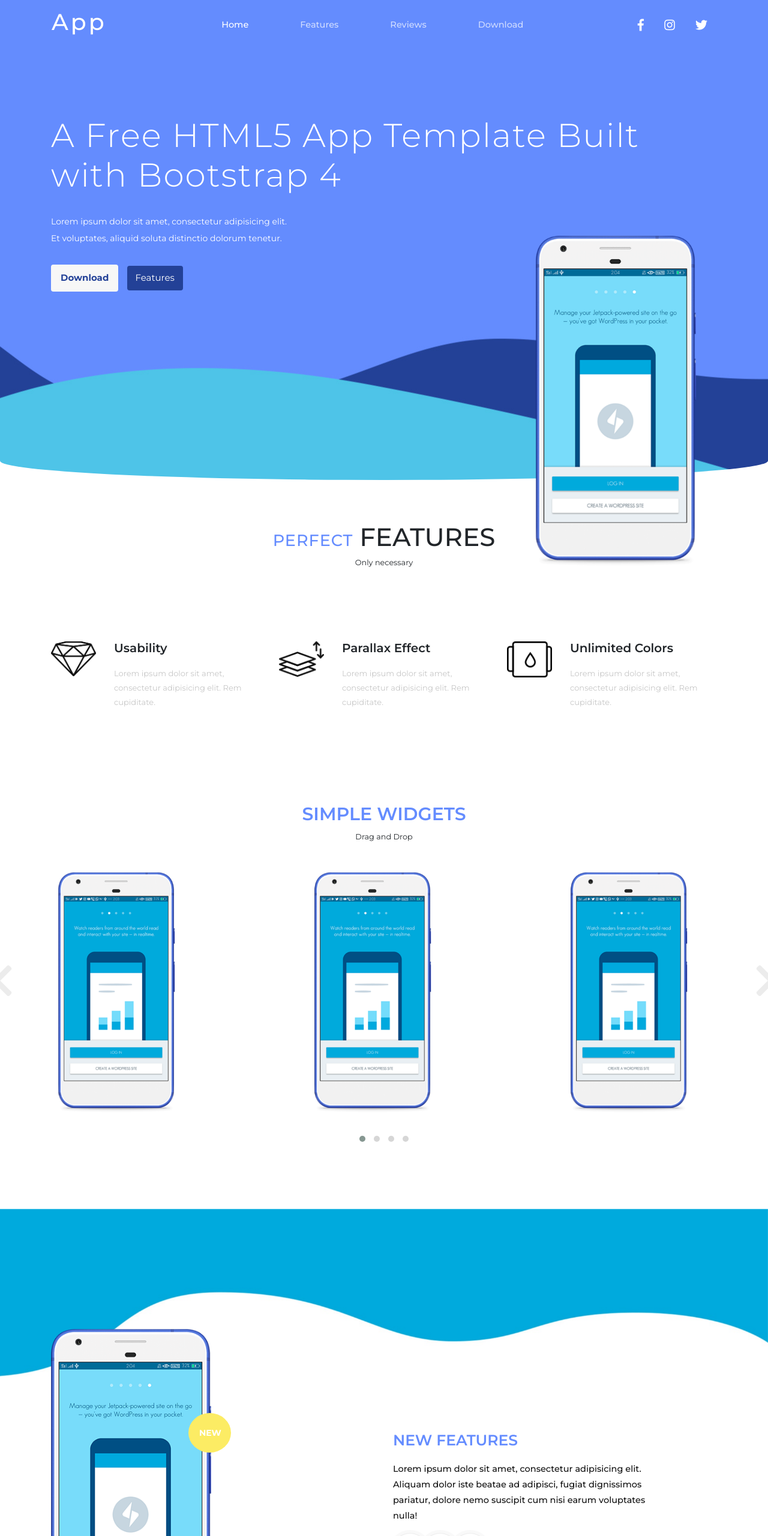
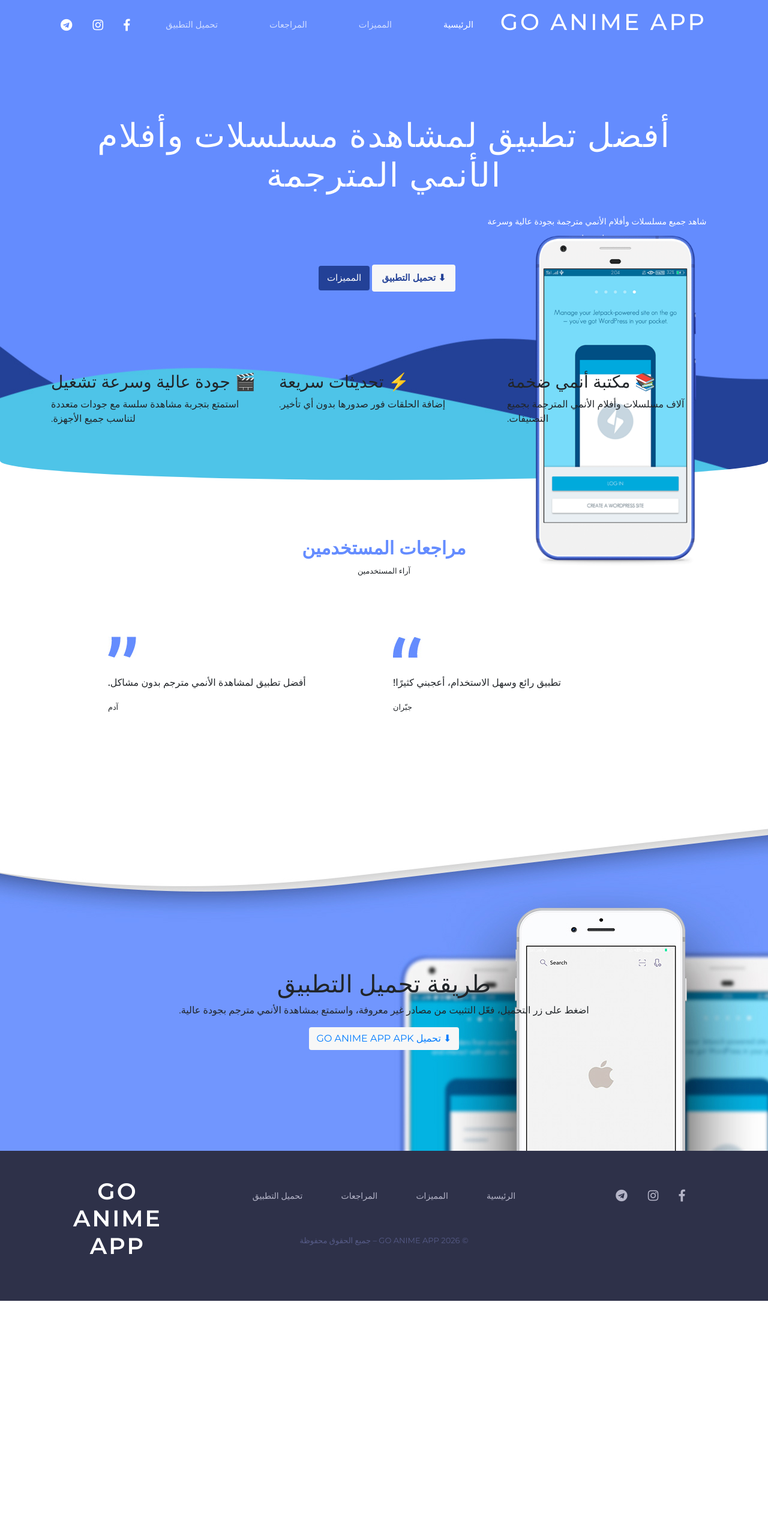
Before and after one commit to go-anime-app/waseem-test, a plain HTML site: page index.html in a window 1280 px wide. Shown: the top 2560 px of the page at 60% size. After the commit the page ends 2168 px from the top, so only its background shows below. Drawn offline with Linux system fonts and the light colour scheme.

Commit message:
Update index.html

```diff
--- a/index.html
+++ b/index.html
@@ -1,28 +1,23 @@
 <!DOCTYPE html>
-<!--
-	App by FreeHTML5.co
-	Twitter: http://twitter.com/fh5co
-	URL: http://freehtml5.co
--->
-<html lang="en">
+<html lang="ar" dir="rtl">
 <head>
 	<meta charset="UTF-8">
-	<title>App &mdash; Free Website Template, Free HTML5 Template by FreeHTML5.co</title>
+	<title>GO ANIME APP – أفضل تطبيق لمشاهدة مسلسلات وأفلام الأنمي المترجمة</title>
 	<meta name="viewport" content="width=device-width, initial-scale=1.0">
-	<meta name="description" content="Free HTML5 Website Template by FreeHTML5.co" />
-	<meta name="keywords" content="free website templates, free html5, free template, free bootstrap, free website template, html5, css3, mobile first, responsive" />
-	<meta name="author" content="FreeHTML5.co" />
+	<meta name="description" content="تحميل تطبيق GO ANIME APP لمشاهدة مسلسلات وأفلام الأنمي المترجمة بجودة عالية وتحديثات مستمرة على أجهزة الأندرويد">
+	<meta name="keywords" content="انمي, anime, GO ANIME APP, مشاهدة انمي, تحميل انمي, APK">
+	<meta name="author" content="GO ANIME APP">
 
 	<!-- Facebook and Twitter integration -->
-	<meta property="og:title" content=""/>
-	<meta property="og:image" content=""/>
-	<meta property="og:url" content=""/>
-	<meta property="og:site_name" content=""/>
-	<meta property="og:description" content=""/>
-	<meta name="twitter:title" content="" />
-	<meta name="twitter:image" content="" />
-	<meta name="twitter:url" content="" />
-	<meta name="twitter:card" content="" />
+	<meta property="og:title" content="GO ANIME APP – مشاهدة الأنمي المترجم"/>
+	<meta property="og:image" content="img/app-preview.png"/>
+	<meta property="og:url" content="https://www.go-anime-app.com/"/>
+	<meta property="og:site_name" content="GO ANIME APP"/>
+	<meta property="og:description" content="أفضل تطبيق لمشاهدة وتحميل الأنمي مترجم بجودة عالية على الأندرويد"/>
+	<meta name="twitter:title" content="GO ANIME APP – مشاهدة الأنمي المترجم" />
+	<meta name="twitter:image" content="img/app-preview.png" />
+	<meta name="twitter:url" content="https://www.go-anime-app.com/" />
+	<meta name="twitter:card" content="summary_large_image" />
 
 	<!-- Bootstrap  -->
 	<link rel="stylesheet" href="css/bootstrap.css">
@@ -32,24 +27,19 @@
 	<!-- Animate.css -->
 	<link rel="stylesheet" href="css/animate.css">
 	<!-- Font Awesome -->
-	<link rel="stylesheet" href="https://use.fontawesome.com/releases/v5.0.13/css/all.css" integrity="sha384-DNOHZ68U8hZfKXOrtjWvjxusGo9WQnrNx2sqG0tfsghAvtVlRW3tvkXWZh58N9jp" crossorigin="anonymous">
+	<link rel="stylesheet" href="https://use.fontawesome.com/releases/v5.0.13/css/all.css">
 
 	<!-- Theme style  -->
 	<link rel="stylesheet" href="css/style.css">
 </head>
 <body>
 
-
 <div id="page-wrap">
 
-
-	<!-- ==========================================================================================================
-													   HERO
-		 ========================================================================================================== -->
-
+	<!-- HERO -->
 	<div id="fh5co-hero-wrapper">
 		<nav class="container navbar navbar-expand-lg main-navbar-nav navbar-light">
-			<a class="navbar-brand" href="">App</a>
+			<a class="navbar-brand" href="">GO ANIME APP</a>
 			<button class="navbar-toggler" type="button" data-toggle="collapse" data-target="#navbarSupportedContent" aria-controls="navbarSupportedContent" aria-expanded="false" aria-label="Toggle navigation">
 				<span class="navbar-toggler-icon"></span>
 			</button>
@@ -57,253 +47,135 @@
 			<div class="collapse navbar-collapse" id="navbarSupportedContent">
 				<ul class="navbar-nav nav-items-center ml-auto mr-auto">
 					<li class="nav-item active">
-						<a class="nav-link" href="#">Home <span class="sr-only">(current)</span></a>
+						<a class="nav-link" href="#">الرئيسية</a>
 					</li>
 					<li class="nav-item">
-						<a class="nav-link" href="#" onclick="$('#fh5co-features').goTo();return false;">Features</a>
+						<a class="nav-link" href="#" onclick="$('#fh5co-features').goTo();return false;">المميزات</a>
 					</li>
 					<li class="nav-item">
-						<a class="nav-link" href="#" onclick="$('#fh5co-reviews').goTo();return false;">Reviews</a>
+						<a class="nav-link" href="#" onclick="$('#fh5co-reviews').goTo();return false;">المراجعات</a>
 					</li>
 					<li class="nav-item">
-						<a class="nav-link" href="#"  onclick="$('#fh5co-download').goTo();return false;">Download</a>
+						<a class="nav-link" href="#" onclick="$('#fh5co-download').goTo();return false;">تحميل التطبيق</a>
 					</li>
 				</ul>
 				<div class="social-icons-header">
-					<a href="https://www.facebook.com/fh5co"><i class="fab fa-facebook-f"></i></a>
-					<a href="https://freehtml5.co"><i class="fab fa-instagram"></i></a>
-					<a href="https://www.twitter.com/fh5co"><i class="fab fa-twitter"></i></a>
+					<a href="https://www.facebook.com/goanimeapp"><i class="fab fa-facebook-f"></i></a>
+					<a href="https://www.instagram.com/goanimeapp"><i class="fab fa-instagram"></i></a>
+					<a href="https://t.me/goanimeapp"><i class="fab fa-telegram"></i></a>
 				</div>
 			</div>
 		</nav>
 
-		<div class="container fh5co-hero-inner">
-			<h1 class="animated fadeIn wow" data-wow-delay="0.4s">A Free HTML5 App Template Built with Bootstrap 4</h1>
-			<p class="animated fadeIn wow" data-wow-delay="0.67s">Lorem ipsum dolor sit amet, consectetur adipisicing elit. Et voluptates, aliquid soluta distinctio dolorum tenetur. </p>
-			<button class="btn btn-md download-btn-first wow fadeInLeft animated" data-wow-delay="0.85s" onclick="$('#fh5co-download').goTo();return false;">Download</button>
-			<button class="btn btn-md features-btn-first animated fadeInLeft wow" data-wow-delay="0.95s" onclick="$('#fh5co-features').goTo();return false;">Features</button>
-			<img class="fh5co-hero-smartphone animated fadeInRight wow" data-wow-delay="1s" src="img/phone-image.png" alt="Smartphone">
+		<div class="container fh5co-hero-inner text-center">
+			<h1 class="animated fadeIn wow" data-wow-delay="0.4s">أفضل تطبيق لمشاهدة مسلسلات وأفلام الأنمي المترجمة</h1>
+			<p class="animated fadeIn wow" data-wow-delay="0.67s">شاهد جميع مسلسلات وأفلام الأنمي مترجمة بجودة عالية وسرعة تشغيل ممتازة</p>
+			<button class="btn btn-md download-btn-first wow fadeInLeft animated" data-wow-delay="0.85s" onclick="window.location.href='https://YOUR-LINK/go-anime.apk'">⬇ تحميل التطبيق</button>
+			<button class="btn btn-md features-btn-first animated fadeInLeft wow" data-wow-delay="0.95s" onclick="$('#fh5co-features').goTo();return false;">المميزات</button>
+			<img class="fh5co-hero-smartphone animated fadeInRight wow" data-wow-delay="1s" src="img/phone-image.png" alt="GO ANIME APP">
 		</div>
+	</div>
 
-
-	</div> <!-- first section wrapper -->
-
-
-	<!-- ==========================================================================================================
-													 ADVANTAGES
-		 ========================================================================================================== -->
-
-	<div class="fh5co-advantages-outer">
+	<!-- FEATURES -->
+	<div class="fh5co-features-outer" id="fh5co-features">
 		<div class="container">
-			<h1 class="second-title"><span class="span-perfect">Perfect</span> <span class="span-features">Features</span></h1>
-			<small>Only necessary</small>
-
-			<div class="row fh5co-advantages-grid-columns wow animated fadeIn" data-wow-delay="0.36s">
+			<div class="row fh5co-features-grid-columns">
 
 				<div class="col-sm-4">
-					<img class="grid-image" src="img/icon-1.png" alt="Icon-1">
-					<h1 class="grid-title">Usability</h1>
-					<p class="grid-desc">Lorem ipsum dolor sit amet, consectetur adipisicing elit. Rem cupiditate.</p>
+					<div class="feature">
+						<h3>📚 مكتبة أنمي ضخمة</h3>
+						<p>آلاف مسلسلات وأفلام الأنمي المترجمة بجميع التصنيفات.</p>
+					</div>
 				</div>
 
 				<div class="col-sm-4">
-					<img class="grid-image" src="img/icon-2.png" alt="Icon-2">
-					<h1 class="grid-title">Parallax Effect</h1>
-					<p class="grid-desc">Lorem ipsum dolor sit amet, consectetur adipisicing elit. Rem cupiditate.</p>
+					<div class="feature">
+						<h3>⚡ تحديثات سريعة</h3>
+						<p>إضافة الحلقات فور صدورها بدون أي تأخير.</p>
+					</div>
 				</div>
 
 				<div class="col-sm-4">
-					<img class="grid-image" src="img/icon-3.png" alt="Icon-3">
-					<h1 class="grid-title">Unlimited Colors</h1>
-					<p class="grid-desc">Lorem ipsum dolor sit amet, consectetur adipisicing elit. Rem cupiditate.</p>
+					<div class="feature">
+						<h3>🎬 جودة عالية وسرعة تشغيل</h3>
+						<p>استمتع بتجربة مشاهدة سلسة مع جودات متعددة لتناسب جميع الأجهزة.</p>
+					</div>
 				</div>
-
 
 			</div>
 		</div>
 	</div>
 
-
-	<!-- ==========================================================================================================
-													  SLIDER
-		 ========================================================================================================== -->
-
-	<div class="fh5co-slider-outer wow fadeIn" data-wow-delay="0.36s">
-		<h1>SIMPLE WIDGETS</h1>
-		<small>Drag and Drop</small>
-		<div class="container fh5co-slider-inner">
-
-			<div class="owl-carousel owl-theme">
-
-				<div class="item"><img src="img/smartphone-2.png" alt=""></div>
-				<div class="item"><img src="img/smartphone-2.png" alt=""></div>
-				<div class="item"><img src="img/iphone.png" alt=""></div>
-				<div class="item"><img src="img/smartphone-2.png" alt=""></div>
-
-
-			</div>
-
-		</div>
-	</div>
-
-
-	<!-- ==========================================================================================================
-													  FEATURES
-		 ========================================================================================================== -->
-
-	<div class="curved-bg-div wow animated fadeIn" data-wow-delay="0.15s"></div>
-	<div id="fh5co-features" class="fh5co-features-outer">
-		<div class="container">
-
-			<div class="row fh5co-features-grid-columns">
-
-				<div class="col-sm-6 in-order-1 wow animated fadeInLeft" data-wow-delay="0.22s">
-					<div class="col-sm-image-container">
-						<img class="img-float-left" src="img/smartphone-1.png" alt="smartphone-1">
-						<span class="span-new">NEW</span>
-						<span class="span-free">Free</span>
-					</div>
-				</div>
-
-				<div class="col-sm-6 in-order-2 sm-6-content wow animated fadeInRight" data-wow-delay="0.22s">
-					<h1>New Features</h1>
-					<p>Lorem ipsum dolor sit amet, consectetur adipisicing elit. Aliquam dolor iste beatae ad adipisci, fugiat dignissimos pariatur, dolore nemo suscipit cum nisi earum voluptates nulla! </p>
-					<span class="circle circle-first"><i class="fab fa-instagram"></i></span>
-					<span class="circle circle-middle"><i class="fab fa-facebook"></i></span>
-					<span class="circle circle-last"><i class="fab fa-twitter"></i></span>
-				</div>
-
-				<div class="col-sm-6 in-order-3 sm-6-content wow animated fadeInLeft" data-wow-delay="0.22s">
-					<h1>REAL-TIME STATISTICS</h1>
-					<p>Lorem ipsum dolor sit amet, consectetur adipisicing elit. Aliquam dolor iste beatae ad adipisci, fugiat dignissimos pariatur, dolore nemo suscipit cum nisi earum voluptates nulla! </p>
-					<span class="circle circle-first"><i class="fas fa-star"></i></span>
-					<span class="circle circle-middle"><i class="far fa-star"></i></span>
-					<span class="circle circle-last"><i class="far fa-thumbs-up"></i></span>
-				</div>
-
-				<div class="col-sm-6 in-order-4 wow animated fadeInRight" data-wow-delay="0.22s">
-					<img class="img-float-right" src="img/smartphone-2.png" alt="smartphone-2">
-				</div>
-
-				<div class="col-sm-6 in-order-5 wow animated fadeInLeft" data-wow-delay="0.22s">
-					<div class="col-sm-image-container">
-						<img class="img-float-left" src="img/smartphone-2.png" alt="smartphone-3">
-						<span class="span-data">DATA</span>
-						<span class="span-percent">100%</span>
-					</div>
-				</div>
-				<div class="col-sm-6 in-order-6 sm-6-content wow animated fadeInRight" data-wow-delay="0.22s">
-					<h1>POWERFUL BACKEND</h1>
-					<p>Lorem ipsum dolor sit amet, consectetur adipisicing elit. Aliquam dolor iste beatae ad adipisci, fugiat dignissimos pariatur, dolore nemo suscipit cum nisi earum voluptates nulla! </p>
-					<span class="circle circle-first">95%</span>
-					<span class="circle circle-middle"><i class="fas fa-forward"></i></span>
-					<span class="circle circle-last"><i class="fab fa-github"></i></span>
-
-				</div>
-
-
-
-
-			</div> <!-- row -->
-
-
-		</div>
-	</div>
-
-
-	<!-- ==========================================================================================================
-													  REVIEWS
-		 ========================================================================================================== -->
-
+	<!-- REVIEWS -->
 	<div id="fh5co-reviews" class="fh5co-reviews-outer">
-		<h1>What people are saying</h1>
-		<small>Reviews</small>
+		<h1>مراجعات المستخدمين</h1>
+		<small>آراء المستخدمين</small>
 		<div class="container fh5co-reviews-inner">
 			<div class="row justify-content-center">
-				<div class="col-sm-5 wow fadeIn animated" data-wow-delay="0.25s">
+				<div class="col-sm-5">
 					<img class="float-left" src="img/quotes-1.jpg" alt="Quote 1">
-					<p class="testimonial-desc">Lorem ipsum dolor sit amet, consectetur adipisicing elit. Quis similique quasi.</p>
-					<small class="testimonial-author">John Doe</small>
-					<img class="float-right" src="img/quotes-2.jpg" alt="Quote 2">
+					<p class="testimonial-desc">تطبيق رائع وسهل الاستخدام، أعجبني كثيرًا!</p>
+					<small class="testimonial-author">جبّران</small>
 				</div>
-				<div class="col-sm-5 testimonial-2 wow fadeIn animated" data-wow-delay="0.67s">
-					<img class="float-left" src="img/quotes-1.jpg" alt="Quote 1">
-					<p class="testimonial-desc">Lorem ipsum dolor sit amet, consectetur adipisicing elit. Quis similique quasi.</p>
-					<small class="testimonial-author">Someone</small>
-					<img class="float-right" src="img/quotes-2.jpg" alt="Quote 2">
-				</div>
-			</div>
-
-		</div>
-	</div>
-
-
-	<!-- ==========================================================================================================
-                                                 BOTTOM
-    ========================================================================================================== -->
-
-	<div id="fh5co-download" class="fh5co-bottom-outer">
-		<div class="overlay">
-			<div class="container fh5co-bottom-inner">
-				<div class="row">
-					<div class="col-sm-6">
-						<h1>How to download the app?</h1>
-						<p>Lorem ipsum dolor sit amet, consectetur adipisicing elit. Eaque suscipit, similique animi saepe, ipsam itaque, tempore minus maxime pariatur error unde fugit tenetur.</p>
-						<a class="wow fadeIn animated" data-wow-delay="0.25s" href="#"><img class="app-store-btn" src="img/app-store-icon.png" alt="App Store Icon"></a>
-						<a class="wow fadeIn animated" data-wow-delay="0.67s" href="#"><img class="google-play-btn" src="img/google-play-icon.png" alt="Google Play Icon"></a>
-					</div>
+				<div class="col-sm-5">
+					<img class="float-left" src="img/quotes-2.jpg" alt="Quote 2">
+					<p class="testimonial-desc">أفضل تطبيق لمشاهدة الأنمي مترجم بدون مشاكل.</p>
+					<small class="testimonial-author">آدم</small>
 				</div>
 			</div>
 		</div>
 	</div>
 
+	<!-- DOWNLOAD SECTION -->
+	<div id="fh5co-download" class="fh5co-bottom-outer">
+		<div class="overlay text-center">
+			<div class="container fh5co-bottom-inner">
+				<h1>طريقة تحميل التطبيق</h1>
+				<p>اضغط على زر التحميل، فعّل التثبيت من مصادر غير معروفة، واستمتع بمشاهدة الأنمي مترجم بجودة عالية.</p>
+				<a class="btn btn-md download-btn-first" href="https://YOUR-LINK/go-anime.apk">
+					⬇ تحميل GO ANIME APP APK
+				</a>
+			</div>
+		</div>
+	</div>
 
-	<!-- ==========================================================================================================
-                                               SECTION 7 - SUB FOOTER
-    ========================================================================================================== -->
-
-	<footer class="footer-outer">
+	<!-- FOOTER -->
+	<footer class="footer-outer text-center">
 		<div class="container footer-inner">
-
-			<div class="footer-three-grid wow fadeIn animated" data-wow-delay="0.66s">
+			<div class="footer-three-grid">
 				<div class="column-1-3">
-					<h1>App</h1>
+					<h1>GO ANIME APP</h1>
 				</div>
 				<div class="column-2-3">
 					<nav class="footer-nav">
 						<ul>
-							<a href="#" onclick="$('#fh5co-hero-wrapper').goTo();return false;"><li>Home</li></a>
-							<a href="#" onclick="$('#fh5co-features').goTo();return false;"><li>Features</li></a>
-							<a href="#" onclick="$('#fh5co-reviews').goTo();return false;"><li>Reviews</li></a>
-							<a href="#" onclick="$('#fh5co-download').goTo();return false;"><li class="active">Download</li></a>
+							<a href="#" onclick="$('#fh5co-hero-wrapper').goTo();return false;"><li>الرئيسية</li></a>
+							<a href="#" onclick="$('#fh5co-features').goTo();return false;"><li>المميزات</li></a>
+							<a href="#" onclick="$('#fh5co-reviews').goTo();return false;"><li>المراجعات</li></a>
+							<a href="#" onclick="$('#fh5co-download').goTo();return false;"><li>تحميل التطبيق</li></a>
 						</ul>
 					</nav>
 				</div>
 				<div class="column-3-3">
 					<div class="social-icons-footer">
-						<a href="https://www.facebook.com/fh5co"><i class="fab fa-facebook-f"></i></a>
-						<a href="https://freehtml5.co"><i class="fab fa-instagram"></i></a>
-						<a href="https://www.twitter.com/fh5co"><i class="fab fa-twitter"></i></a>
+						<a href="https://www.facebook.com/goanimeapp"><i class="fab fa-facebook-f"></i></a>
+						<a href="https://www.instagram.com/goanimeapp"><i class="fab fa-instagram"></i></a>
+						<a href="https://t.me/goanimeapp"><i class="fab fa-telegram"></i></a>
 					</div>
 				</div>
 			</div>
-
-			<span class="border-bottom-footer"></span>
-
-			<p class="copyright">&copy; 2018 App. All rights reserved. Design by <a href="https://freehtml5.co" target="_blank">FreeHTML5</a>.</p>
-
+			<p class="copyright">
+				© 2026 GO ANIME APP – جميع الحقوق محفوظة
+			</p>
 		</div>
 	</footer>
 
+</div>
 
-
-
-</div> <!-- main page wrapper -->
-
-	<script src="js/jquery.min.js"></script>
-	<script src="js/bootstrap.js"></script>
-	<script src="js/owl.carousel.js"></script>
-	<script src="js/wow.min.js"></script>
-	<script src="js/main.js"></script>
+<script src="js/jquery.min.js"></script>
+<script src="js/bootstrap.js"></script>
+<script src="js/owl.carousel.js"></script>
+<script src="js/wow.min.js"></script>
+<script src="js/main.js"></script>
 </body>
 </html>
```
